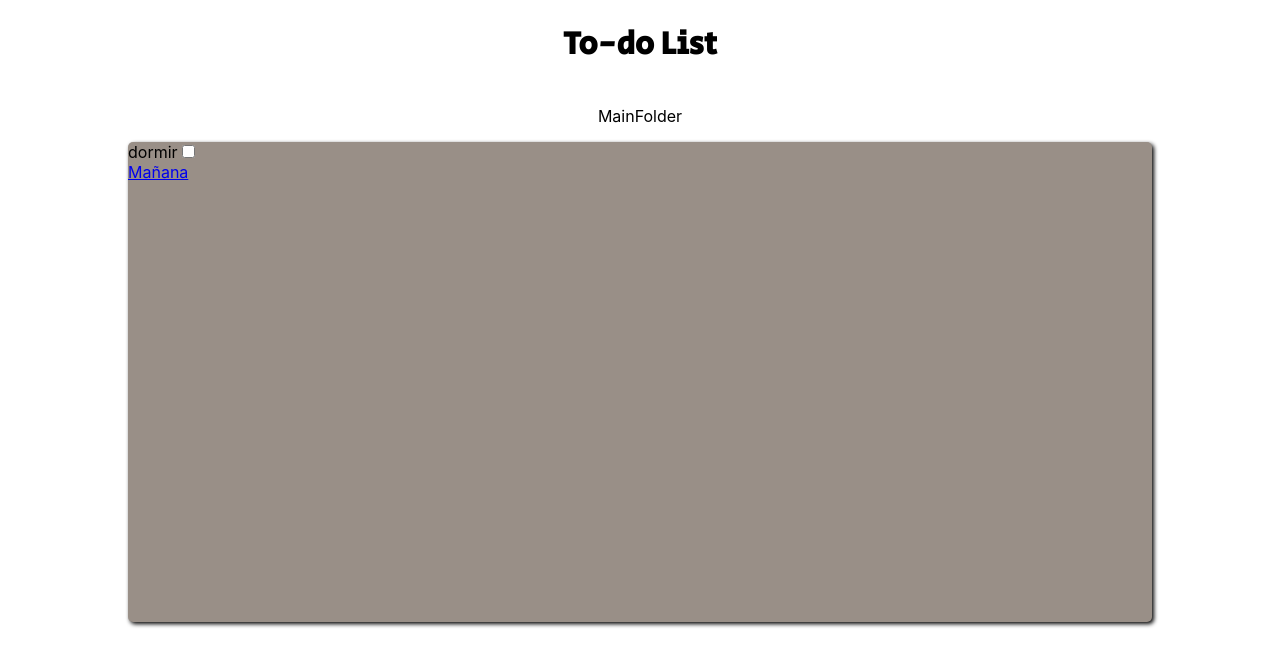
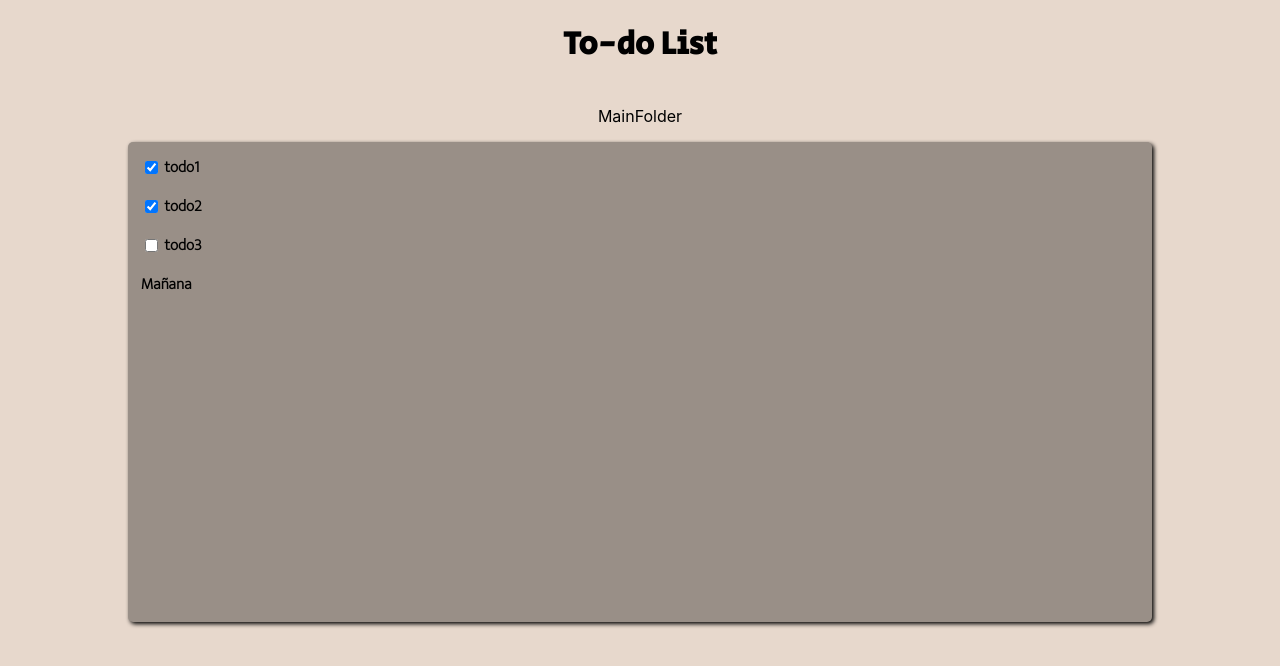
Before and after one commit to LeanM/ensolvers-project, a React (Create React App) app in the folder projectreact/: page / in a window 1280 px wide. Shown: the top 666 px of the page. Built offline with nearby package versions, Linux system fonts and the light colour scheme.

Commit message:
PageWrapper component and style

```diff
--- a/projectreact/src/App.css
+++ b/projectreact/src/App.css
@@ -9,6 +9,7 @@
 .body {
   width: 100vw;
   height: 100vh;
+  background-color: var(--clear-white);
   display: flex;
   flex-direction: column;
 }
@@ -33,3 +34,19 @@
   background-color: var(--grey-white);
   margin: 0 auto;
 }
+
+.body__list-items__item {
+  display: flex;
+  margin-left: 1vw;
+  margin-top: 1.5vh;
+}
+
+.body__list-items__item-checkbox {
+  order: -1;
+  margin-right: 0.5vw;
+}
+
+.body__list-items__item-text {
+  font-family: "Mukta", sans-serif;
+  font-weight: 800;
+}
--- a/projectreact/src/App.js
+++ b/projectreact/src/App.js
@@ -1,20 +1,17 @@
 import "./App.css";
 import Todo from "./components/todo";
 import Folder from "./components/folder";
+import PageWrapper from "./components/PageWrapper";
+import listTodos from "./listTodos.json";
 
 function App() {
   return (
-    <div className="body">
-      <h1 className="body__h1">To-do List</h1>
-      <div className="body__directory">
-        <p className="body__directory__text">MainFolder</p>
-      </div>
-      <div className="body__list-items">
-        <Todo name="dormir" />
-        <Folder name="Mañana" />
-      </div>
-      <form></form>
-    </div>
+    <PageWrapper>
+      {listTodos.map((todo) => {
+        return <Todo name={todo.name} checked={todo.checked}></Todo>;
+      })}
+      <Folder name="Mañana" />
+    </PageWrapper>
   );
 }
 
--- /dev/null
+++ b/projectreact/src/components/PageWrapper.js
@@ -0,0 +1,12 @@
+export default function PageWrapper(props) {
+  return (
+    <div className="body">
+      <h1 className="body__h1">To-do List</h1>
+      <div className="body__directory">
+        <p className="body__directory__text">MainFolder</p>
+      </div>
+      <div className="body__list-items">{props.children}</div>
+      <form></form>
+    </div>
+  );
+}
--- a/projectreact/src/components/folder.js
+++ b/projectreact/src/components/folder.js
@@ -1,7 +1,9 @@
 export default function Folder(props) {
   return (
     <div className="body__list-items__item">
-      <a href={"/" + props.name}> {props.name} </a>
+      <a>
+        <span className="body__list-items__item-text">{props.name}</span>
+      </a>
     </div>
   );
 }
--- a/projectreact/src/components/todo.js
+++ b/projectreact/src/components/todo.js
@@ -1,8 +1,12 @@
 export default function Todo(props) {
   return (
     <div className="body__list-items__item">
-      {props.name}
-      <input type="checkbox"></input>
+      <span className="body__list-items__item-text">{props.name}</span>
+      <input
+        className="body__list-items__item-checkbox"
+        type="checkbox"
+        checked={props.checked}
+      ></input>
     </div>
   );
 }
--- /dev/null
+++ b/projectreact/src/listTodos.json
@@ -0,0 +1,14 @@
+[
+    {
+        "name" : "todo1",
+        "checked" : true
+    },
+    {
+        "name" : "todo2",
+        "checked" : true
+    },
+    {
+        "name" : "todo3",
+        "checked" : false
+    }
+]
```
